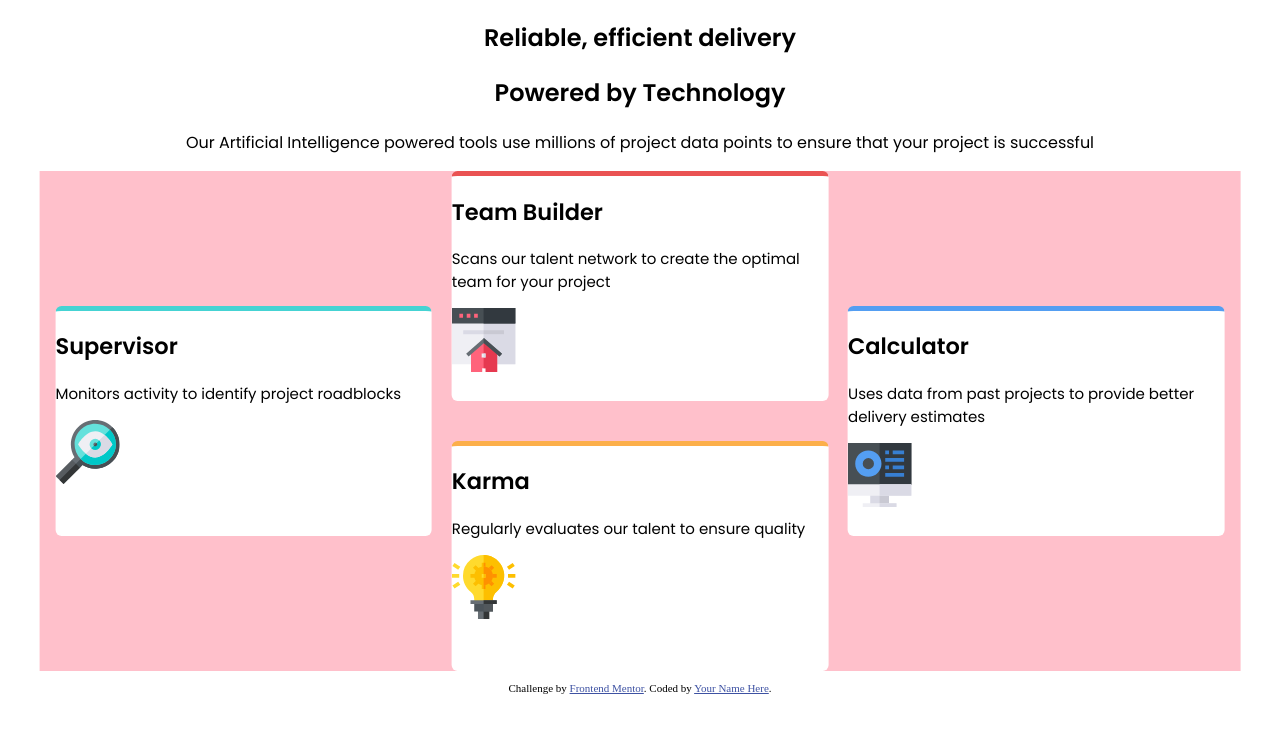
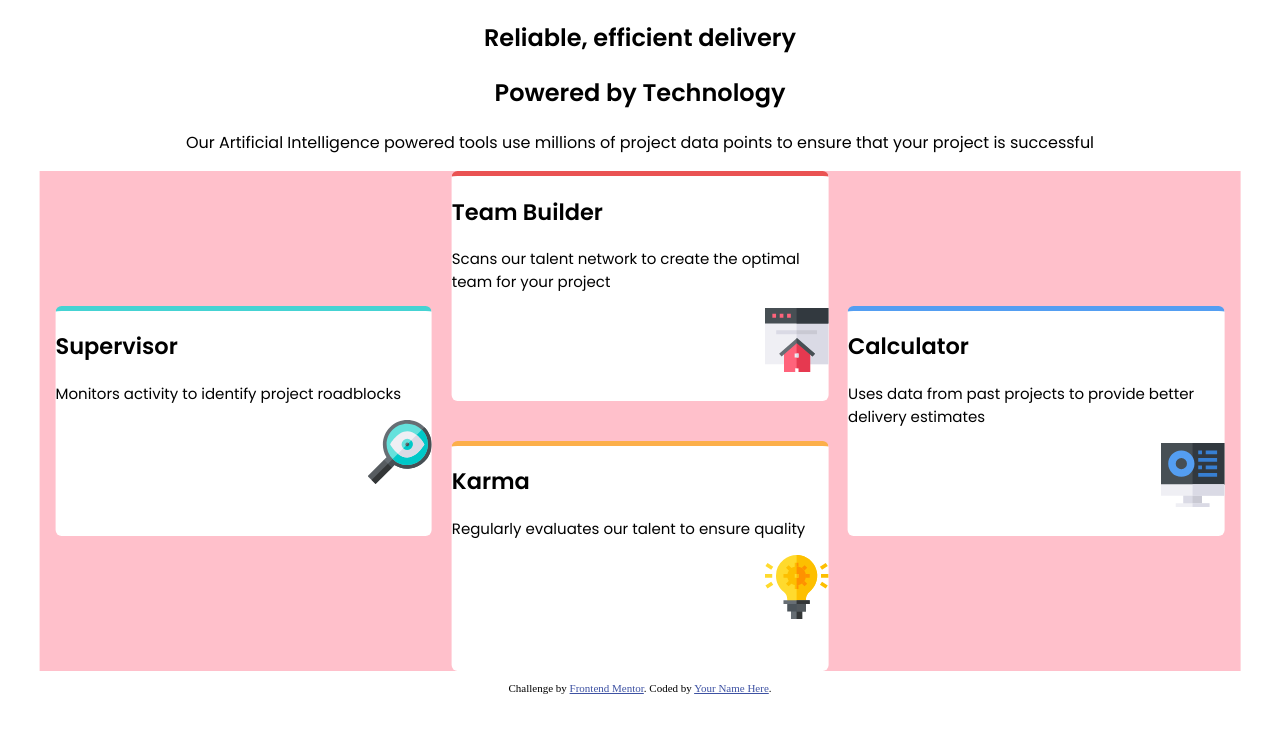
Before and after one commit to cmonez/four-cards, a plain HTML site: page index.html in a window 1280 px wide. Drawn offline with Linux system fonts and the light colour scheme.

Commit message:
Float images to the right

```diff
--- a/design/styles.css
+++ b/design/styles.css
@@ -39,7 +39,11 @@
   border-radius: 6px;
   border-width: 5px 0 0 0;
   border-style: solid;
+}
 
+img {
+  position: relative;
+  float: right;
 }
 
 #card1 {
```
